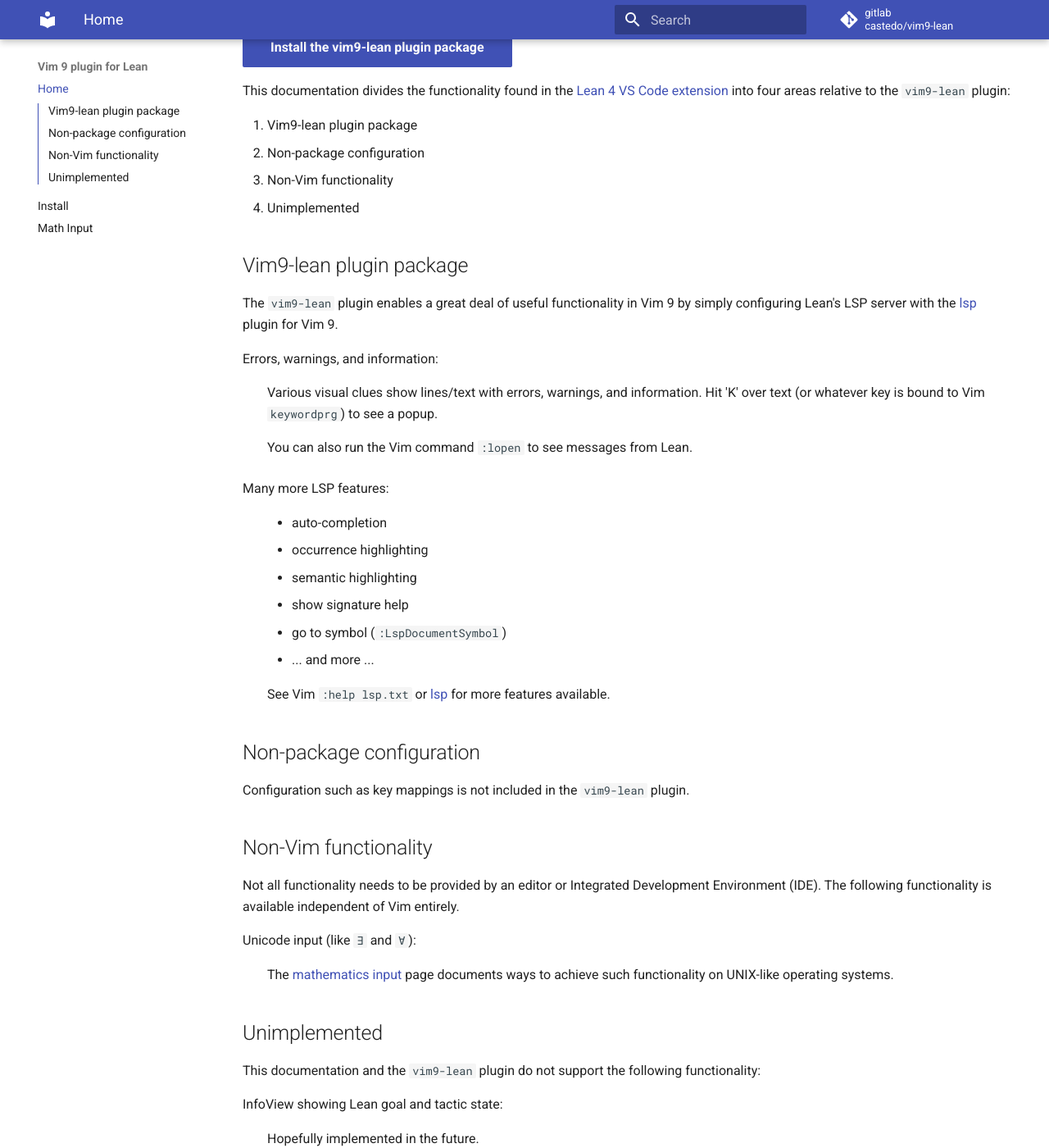
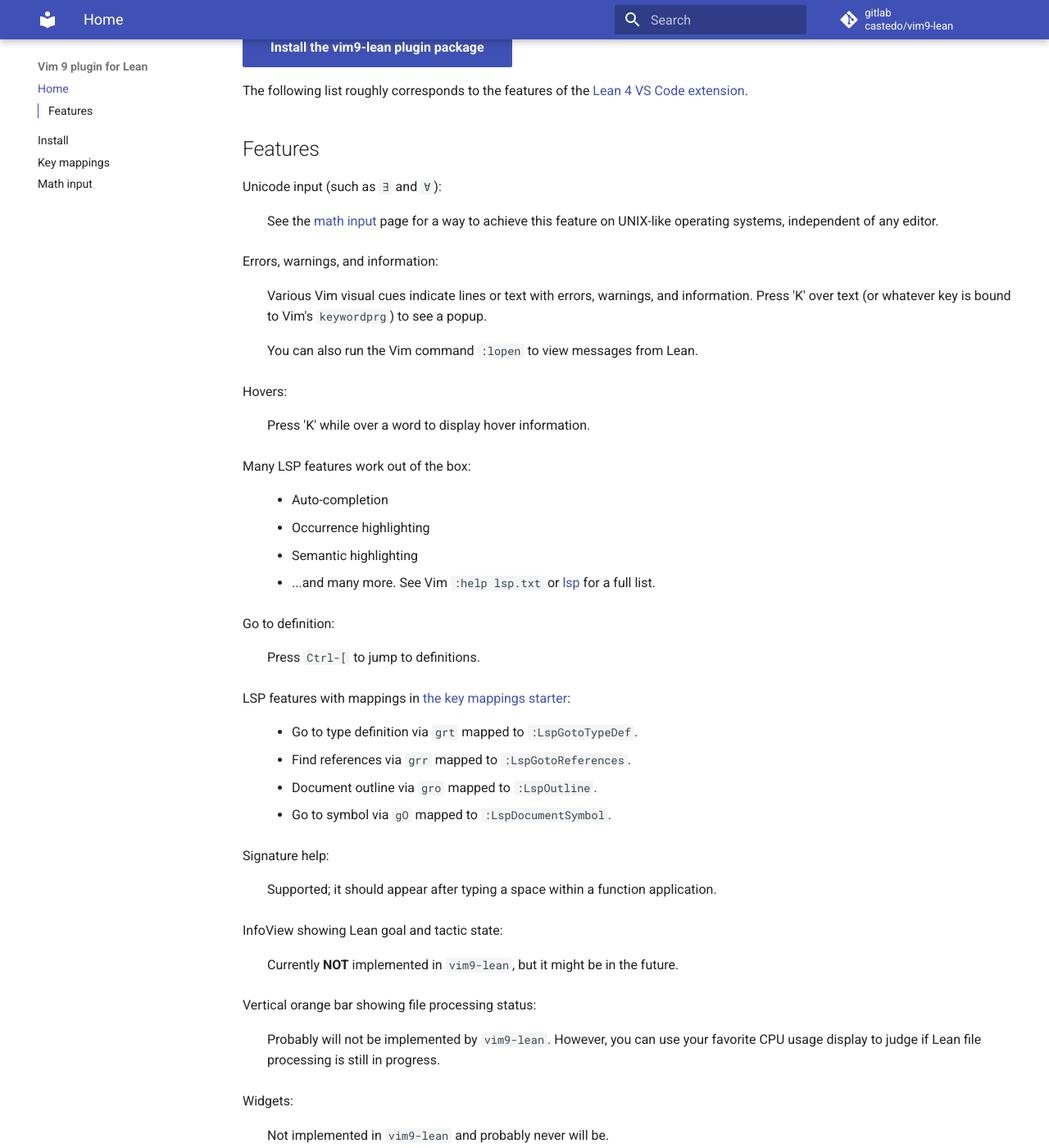
Before and after one commit to castedo/vim9-lean, an MkDocs documentation site: the page built from docs/index.md, in a window 1280 px wide and 1400 px high, scrolled down 271 px. Shown: the whole window at 82% size. Built offline with MkDocs 1.6.1 and Material for MkDocs 9.7.7, drawn with Linux system fonts in a browser that asks for light colours; comment, search, counter and statistics services are not loaded; some of the changed text lies outside the part shown.

Commit message:
new key mappings; copyediting

```diff
--- a/docs/index.md
+++ b/docs/index.md
@@ -2,77 +2,69 @@ Vim 9 plugin for [Lean](https://lean-lang.org)
 ==============================================
 
 !!! warning
-    If you want to see *proof state* in an *Infoview window*, then
+    If you want to see *proof state* in an *Infoview window*,
     you probably want to use the [lean.nvim](https://github.com/Julian/lean.nvim) plugin
     for [Neovim](https://neovim.io/).
-    The `vim9-lean` plugin is missing this functionality.
+    The `vim9-lean` plugin does not have this functionality.
 
 
 [Install the vim9-lean plugin package](install.md){ .md-button .md-button--primary }
 
 
-This documentation divides the functionality found in the
-[Lean 4 VS Code extension](https://github.com/leanprover/vscode-lean4/blob/master/vscode-lean4/manual/manual.md)
-into four areas relative to the `vim9-lean` plugin:
-
-1. Vim9-lean plugin package
-2. Non-package configuration
-3. Non-Vim functionality
-4. Unimplemented
+The following list roughly corresponds to the features of the
+[Lean 4 VS Code extension](https://github.com/leanprover/vscode-lean4/blob/master/vscode-lean4/manual/manual.md).
 
 
-Vim9-lean plugin package
-------------------------
+Features
+--------
 
-The `vim9-lean` plugin enables a great deal of useful functionality in Vim 9 by simply
-configuring Lean's LSP server with the [lsp](https://github.com/yegappan/lsp) plugin for
-Vim 9.
+
+Unicode input (such as `∃` and `∀`):
+:   See the [math input](math-input.md) page for a way to achieve this feature
+    on UNIX-like operating systems, independent of any editor.
+
 
 Errors, warnings, and information:
-:   Various visual clues show lines/text with errors, warnings, and information.
-    Hit 'K' over text (or whatever key is bound to Vim `keywordprg`) to see a popup.
+:   Various Vim visual cues indicate lines or text with errors, warnings, and information.
+    Press 'K' over text (or whatever key is bound to Vim's `keywordprg`) to see a popup.
 
-    You can also run the Vim command `:lopen` to see messages from Lean.
-
-Many more LSP features:
-:   * auto-completion
-    * occurrence highlighting
-    * semantic highlighting
-    * show signature help
-    * go to symbol (`:LspDocumentSymbol`)
-    * ... and more ...
-
-    See Vim `:help lsp.txt` or [lsp](https://github.com/yegappan/lsp) for more features
-    available.
+    You can also run the Vim command `:lopen` to view messages from Lean.
 
 
-Non-package configuration
--------------------------
-
-Configuration such as key mappings is not included in the `vim9-lean` plugin.
+Hovers:
+:   Press 'K' while over a word to display hover information.
 
 
-Non-Vim functionality
----------------------
-
-Not all functionality needs to be provided by an editor or Integrated Development
-Environment (IDE).
-The following functionality is available independent of Vim entirely.
-
-Unicode input (like `∃` and `∀`):
-:   The [mathematics input](math-input.md) page documents ways to achieve such
-    functionality on UNIX-like operating systems.
+Many LSP features work out of the box:
+:   * Auto-completion
+    * Occurrence highlighting
+    * Semantic highlighting
+    * ...and many more. See Vim `:help lsp.txt` or
+      [lsp](https://github.com/yegappan/lsp) for a full list.
 
 
-Unimplemented
--------------
+Go to definition:
+:   Press `Ctrl-[` to jump to definitions.
 
-This documentation and the `vim9-lean` plugin do not support the following
-functionality:
+LSP features with mappings in [the key mappings starter](key-mappings.md):
+:   * Go to type definition via `grt` mapped to `:LspGotoTypeDef`.
+    * Find references via `grr` mapped to `:LspGotoReferences`.
+    * Document outline via `gro` mapped to `:LspOutline`.
+    * Go to symbol via `gO` mapped to `:LspDocumentSymbol`.
+
+
+Signature help:
+:   Supported; it should appear after typing a space within a function application.
+
 
 InfoView showing Lean goal and tactic state:
-:   Hopefully implemented in the future.
+:   Currently **NOT** implemented in `vim9-lean`, but it might be in the future.
+
 
 Vertical orange bar showing file processing status:
-:   Probably not getting implemented. In the meantime, you can use your favorite CPU
+:   Probably will not be implemented by `vim9-lean`. However, you can use your favorite CPU
     usage display to judge if Lean file processing is still in progress.
+
+
+Widgets:
+:   Not implemented in `vim9-lean` and probably never will be.
--- /dev/null
+++ b/docs/key-mappings.md
@@ -0,0 +1,10 @@
+Vim key mappings for LSP features
+=================================
+
+The `lsp` and `vim9-lean` plugin packages do not maintain key mappings for LSP commands.
+
+This documentation does provide a starter Vim script with key mappings for LSP
+features. These key mappings are optional, and you may prefer to use different key mappings.
+
+Copy [lsp-key-mappings.vim](lsp-key-mappings.vim) to `~/.config/vim/plugin/`.
+You will need to maintain this copy as your own key mapping configuration file.
--- a/mkdocs.yml
+++ b/mkdocs.yml
@@ -18,4 +18,5 @@ markdown_extensions:
 nav:
   - Home: index.md
   - Install: install.md
-  - Math Input: math-input.md
+  - Key mappings: key-mappings.md
+  - Math input: math-input.md
```
Also changed, not shown: docs/install.md (+24 -12 lines), docs/math-input.md (+10 -10 lines), 2 other files.
